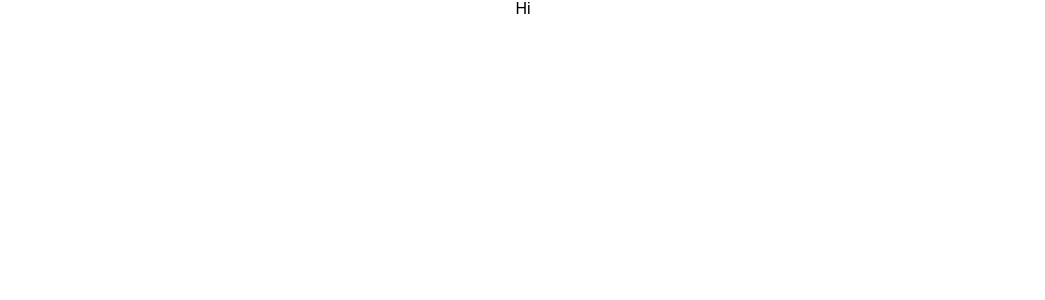
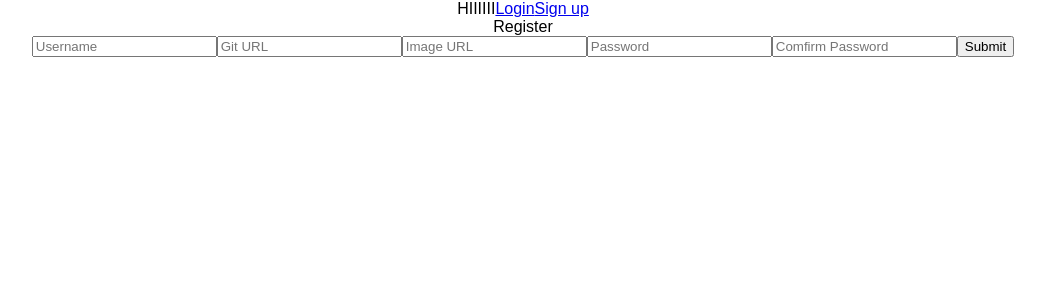
Before and after one commit to KIT-AndonProj/AndonProj, a React (Create React App) app in the folder client/: page /register in a window 1280 px wide. Shown: the top 300 px of the page, without its empty margins (117-1162 px from the left). Built offline with nearby package versions, Linux system fonts and the light colour scheme.

Commit message:
implement register and login

```diff
--- a/client/package.json
+++ b/client/package.json
@@ -3,8 +3,10 @@
   "version": "0.1.0",
   "private": true,
   "dependencies": {
+    "axios": "^0.18.0",
     "react": "^16.4.1",
     "react-dom": "^16.4.1",
+    "react-router-dom": "^4.3.1",
     "react-scripts": "1.1.4"
   },
   "scripts": {
--- a/client/src/App.js
+++ b/client/src/App.js
@@ -1,12 +1,23 @@
 import React, { Component } from 'react';
+import { BrowserRouter as Router, Route} from 'react-router-dom';
 import './App.css';
+
+import Navbar from './components/layout/Navbar'
+import Login from './components/auth/Login'
+import Register from './components/auth/Register'
 
 class App extends Component {
   render() {
     return (
-      <div className="App">
-        Hi
-      </div>
+      <Router>
+        <div className="App">
+          <Navbar/>
+          <div className="container">
+            <Route exact path = "/register" component = { Register }/>
+            <Route exact path = "/login" component = { Login }/>
+          </div>
+        </div>
+      </Router>
     );
   }
 }
--- /dev/null
+++ b/client/src/components/auth/Login.js
@@ -0,0 +1,50 @@
+import React, { Component } from 'react';
+import axios from 'axios';
+
+class Login extends Component {
+    constructor() {
+        super()
+        this.state = {
+            username: '',
+            password: '',
+            errors: {}
+        }
+
+        this.onChange = this.onChange.bind(this)
+        this.onSubmit = this.onSubmit.bind(this)
+    }
+
+    onChange(e){
+        this.setState({[e.target.name]: e.target.value})
+    }
+
+    onSubmit(e) {
+        e.preventDefault();
+
+        const user = {
+            username: this.state.username,
+            password: this.state.password,
+        }
+        console.log(user);
+
+        axios.post('/api/user/login', user)
+        .then(res => console.log(res.data))
+        .catch(err => console.log(err))
+    }
+
+    render() {
+        return (
+            <div>
+                Login
+                <form onSubmit={this.onSubmit}>
+                    <input type="text" placeholder="Username" name="username" value={this.state.username} onChange={this.onChange}></input>
+                    <input type="password" placeholder="Password" name="password" value={this.state.password} onChange={this.onChange}></input>
+                    <input type="submit"/>
+                </form>
+
+            </div>
+        )
+    }
+}
+
+export default Login
--- /dev/null
+++ b/client/src/components/auth/Register.js
@@ -0,0 +1,57 @@
+import React, { Component } from 'react';
+import axios from 'axios';
+
+class Register extends Component {
+    constructor() {
+        super();
+        this.state = {
+            username: '',
+            password: '',
+            password2: '',
+            gitURL: '',
+            imgURL: '',
+            errors: {}
+        }
+
+        this.onChange = this.onChange.bind(this)
+        this.onSubmit = this.onSubmit.bind(this)
+    }
+
+    onChange(e) {
+        this.setState({[e.target.name]: e.target.value})
+    }
+
+    onSubmit(e) {
+        e.preventDefault();
+
+        const newUser = {
+            username: this.state.username,
+            password: this.state.password,
+            password2: this.state.password2,
+            gitURL: this.state.gitURL,
+            imgURL: this.state.imgURL
+        }
+
+        axios.post('/api/user/register', newUser)
+        .then(res => console.log(res.data))
+        .catch(err => console.log(err))
+    }
+
+    render() {
+        return (
+            <div>
+                Register
+                <form onSubmit = {this.onSubmit}>
+                    <input type="text" placeholder="Username" name="username" value={this.state.username} required onChange={this.onChange}></input>
+                    <input type="text" placeholder="Git URL" name="gitURL" value={this.state.gitURL} required onChange={this.onChange}></input>
+                    <input type="text" placeholder="Image URL" name="imgURL" value={this.state.imgURL} required onChange={this.onChange}></input>
+                    <input type="password" placeholder="Password" name="password" value={this.state.password} required onChange={this.onChange}></input>
+                    <input type="password" placeholder="Comfirm Password" name="password2" value={this.state.password2} required onChange={this.onChange}></input>
+                    <input type="submit"/>
+                </form>
+            </div>
+        )
+    }
+}
+
+export default Register
--- /dev/null
+++ b/client/src/components/layout/Navbar.js
@@ -0,0 +1,20 @@
+import React, { Component } from 'react';
+import { Link } from 'react-router-dom';
+
+class Navbar extends Component {
+    render(){
+        return (
+            <nav className="navbar">
+                HIIIIII
+                <Link className="nav-link" to="/login">
+                    Login
+                </Link>
+                <Link className="nav-link" to="/register">
+                    Sign up
+                </Link>
+            </nav>
+        )
+    }
+}
+
+export default Navbar
```
